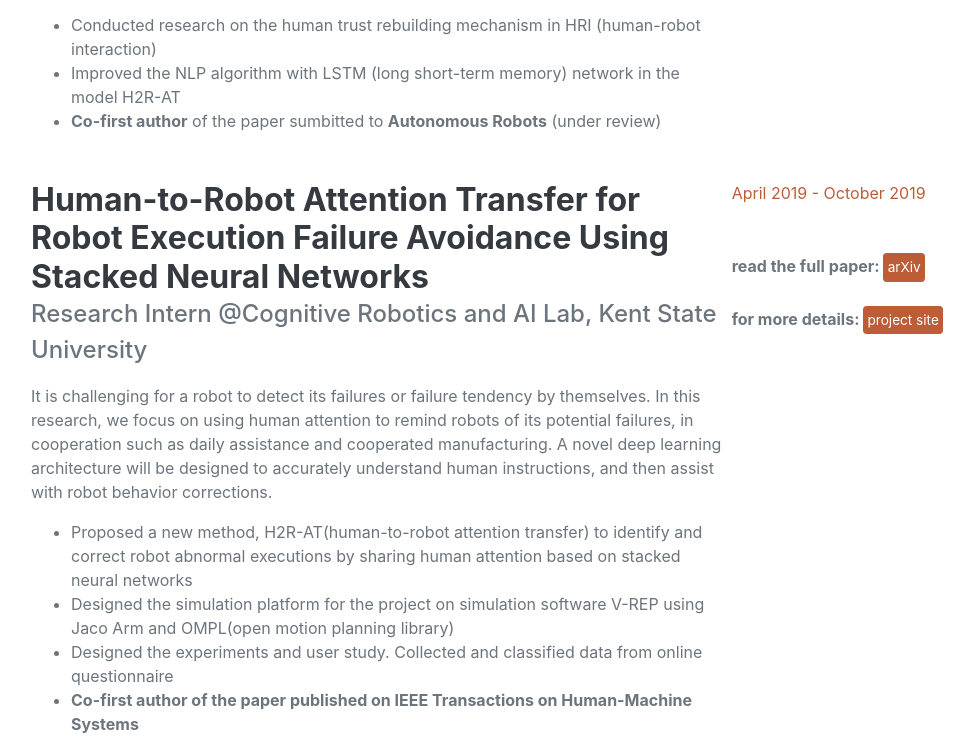
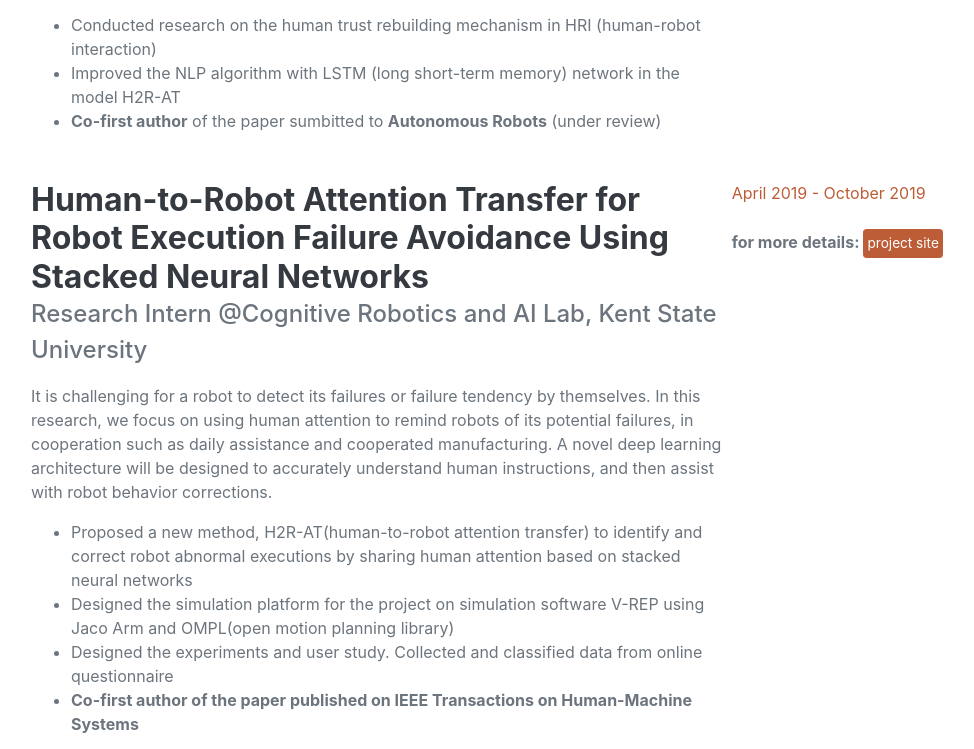
Before and after one commit to PYGangGang/PLog.github.io, a plain HTML site: page index.html in a window 1280 px wide. Shown: the part 4046-4795 px from the top of the page, without its empty margins (289-1263 px from the left). Drawn offline with Linux system fonts and the light colour scheme; a web font is replaced by a local one.

Commit message:
Removed arxiv button.

```diff
--- a/index.html
+++ b/index.html
@@ -212,9 +212,6 @@
                         <div class="flex-shrink-0">
                             <span class="text-primary">April 2019 - October 2019</span>
                             <br>
-                            <div class="mt-5">
-                                <strong>read the full paper: </strong><a href="https://arxiv.org/abs/2002.04242" class="btn btn-primary btn-sm" role="button">arXiv</a>
-                            </div>
                             <br>
                             <div>
                                 <strong>for more details: </strong><a href="https://h2ratrans.weebly.com/" class="btn btn-primary btn-sm" role="button">project site</a>
```
